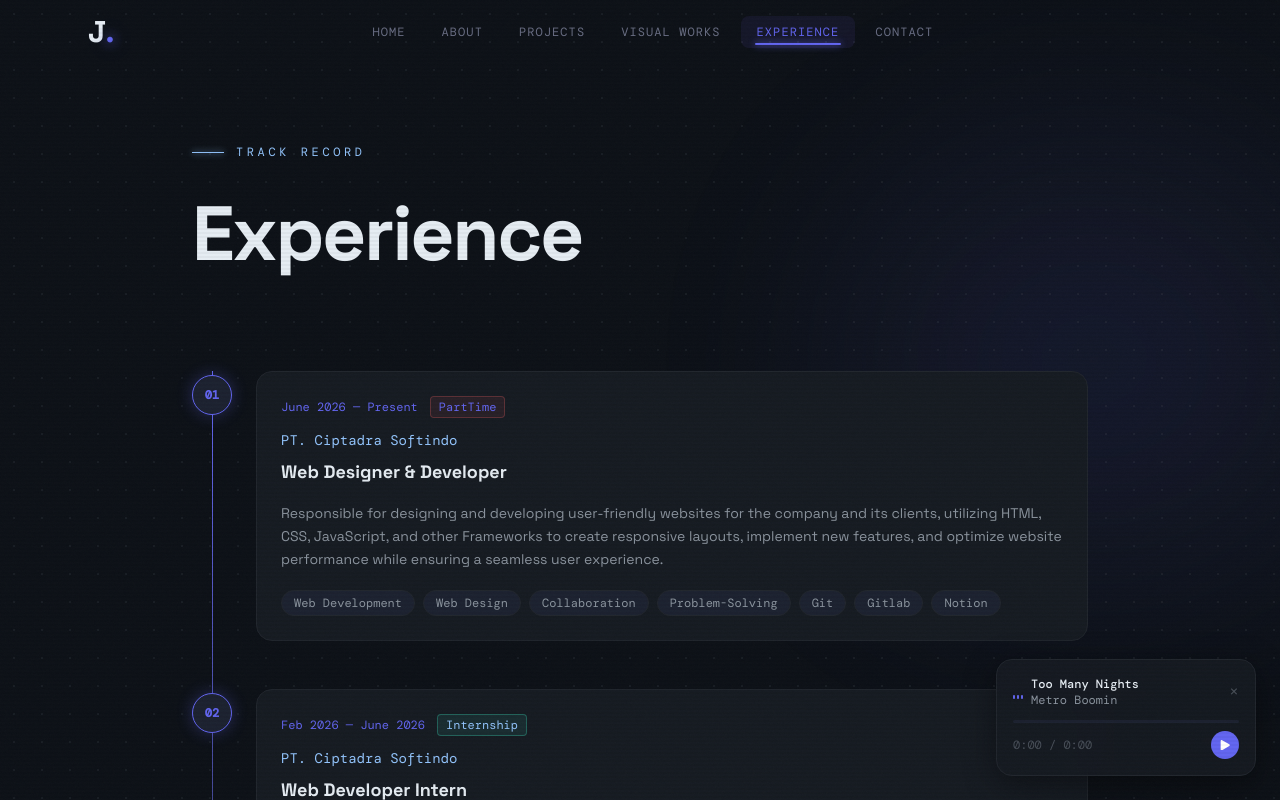
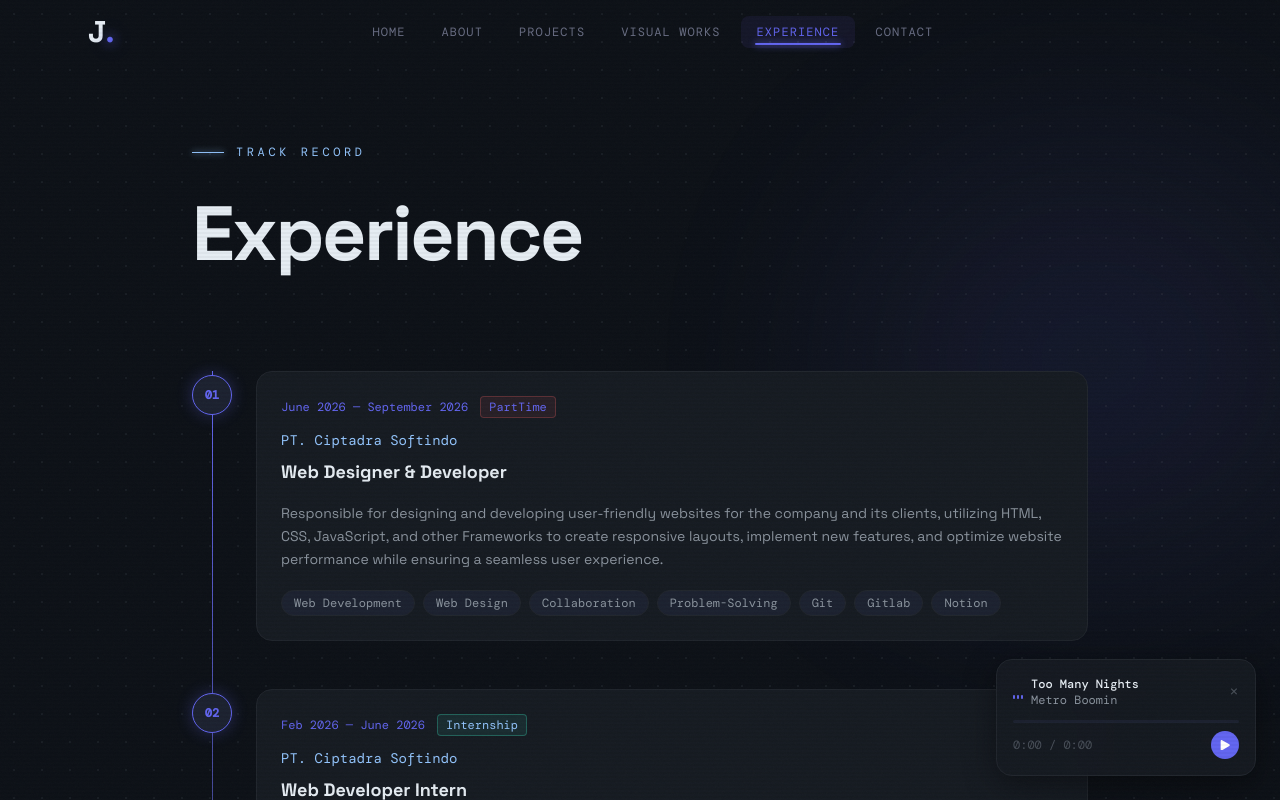
Before and after one commit to Jemsdiggory/my-portfolio, a Next.js app: page /experience in a window 1280 px wide. Shown: the top 800 px of the page. Built offline with nearby package versions, Linux system fonts and the light colour scheme; a web font is replaced by a local one.

Commit message:
experience date update

```diff
--- a/app/experience/page.js
+++ b/app/experience/page.js
@@ -5,7 +5,7 @@ import Navbar from "../components/Navbar"
 
 const experiences = [
   {
-    year: "June 2026 — Present",
+    year: "June 2026 — September 2026",
     type: "PartTime",
     org: "PT. Ciptadra Softindo",
     role: "Web Designer & Developer",
```
